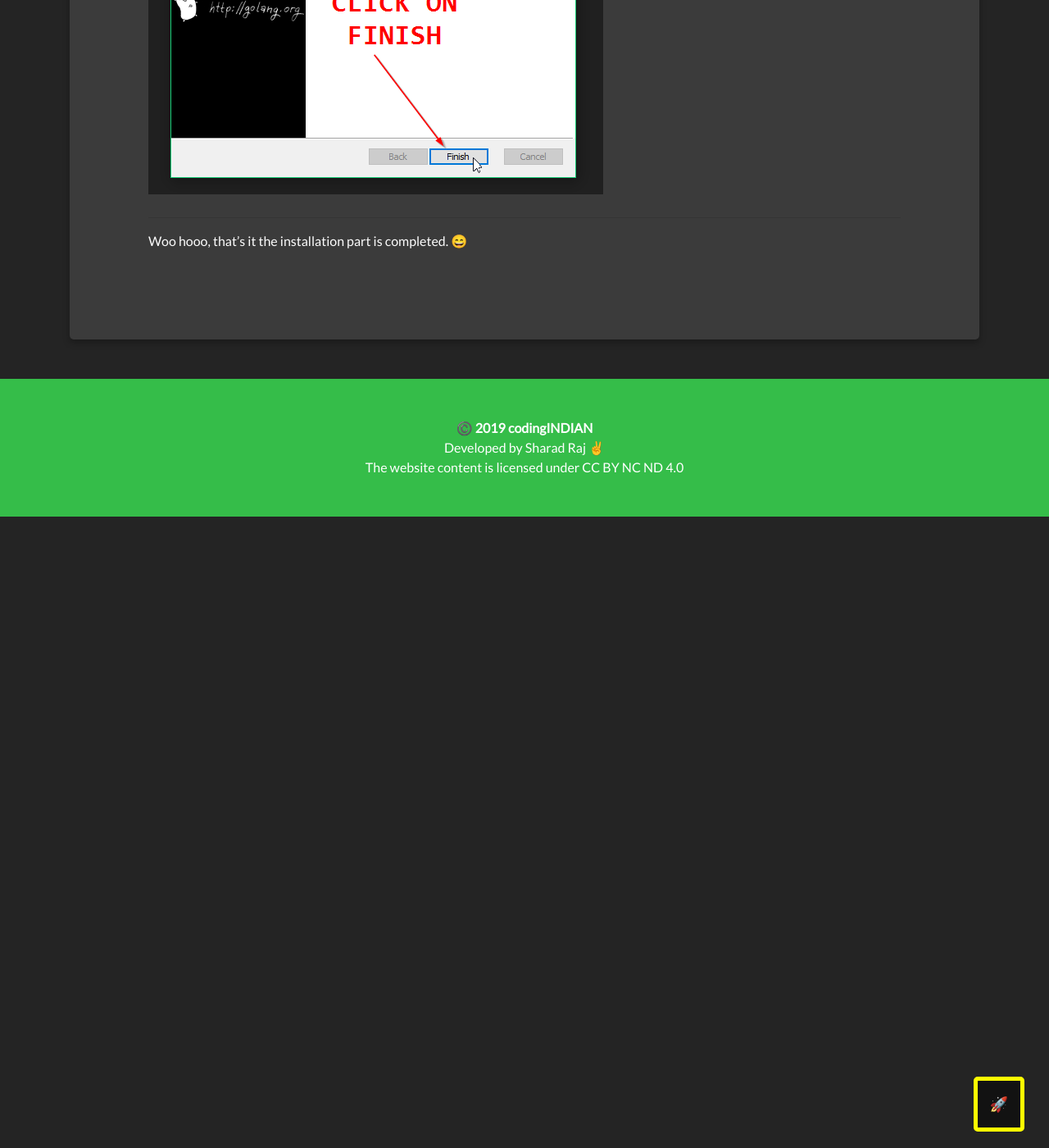
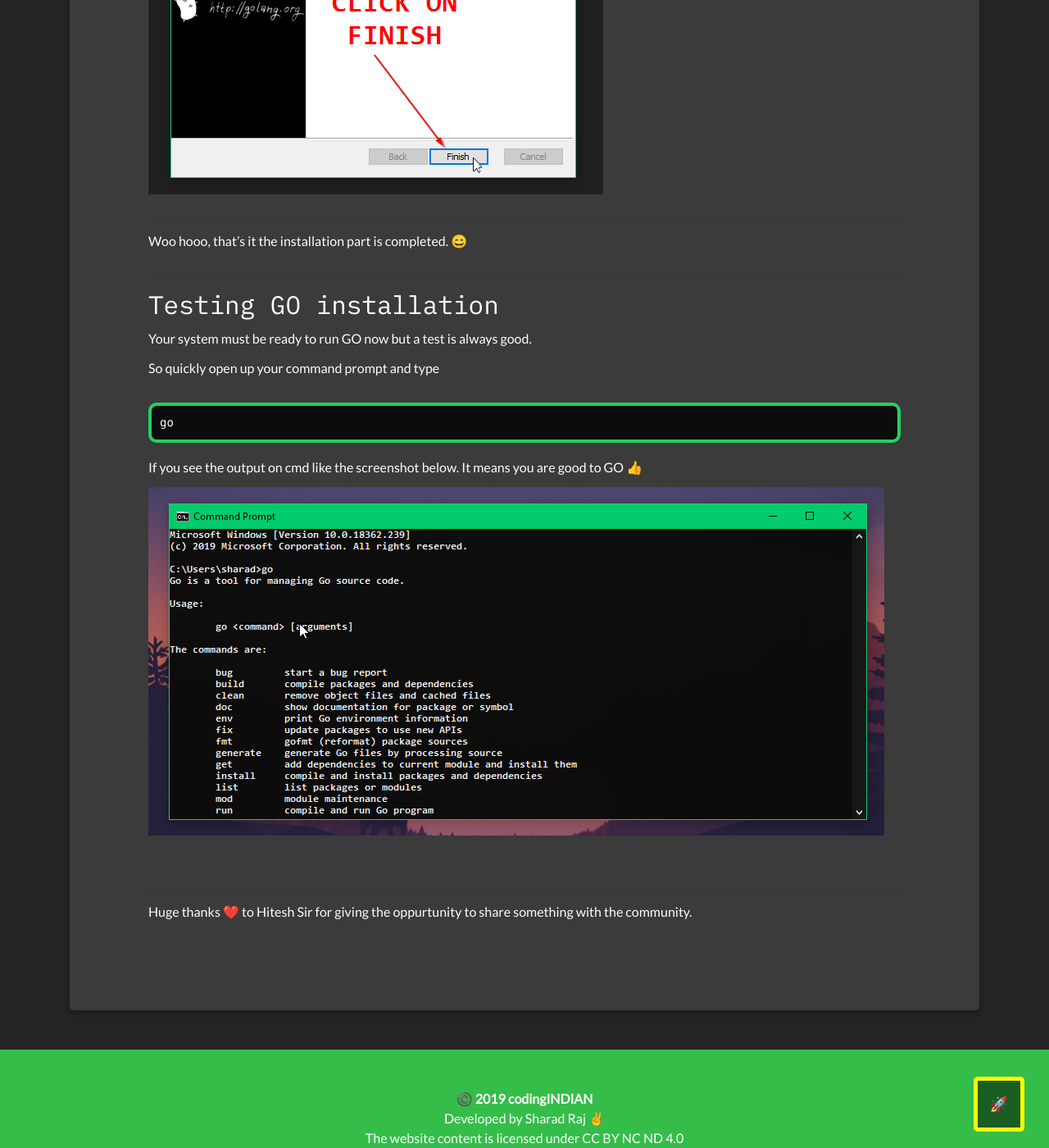
Before and after one commit to sharadcodes/sharadcodes.github.io, a Jekyll site: the page built from _posts/2019-11-13-what-is-golang-and-how-to-install-it.md, in a window 1280 px wide and 1400 px high, scrolled down 5530 px. Shown: the whole window at 82% size. Built offline with Jekyll 4.4.1, drawn with Linux system fonts in a browser that asks for light colours; emoji names are drawn with the system emoji font.

Commit message:
Update Post “2019-11-13-what-is-golang-and-how-to-install-it”

````diff
--- a/_posts/2019-11-13-what-is-golang-and-how-to-install-it.md
+++ b/_posts/2019-11-13-what-is-golang-and-how-to-install-it.md
@@ -109,3 +109,25 @@
 - - -
 
 Woo hooo, that's it the installation part is completed. :smile:
+
+- - -
+
+## Testing GO installation
+
+Your system must be ready to run GO now but a test is always good.
+
+So quickly open up your command prompt and type
+
+```bash
+go
+```
+
+If you see the output on cmd like the screenshot below. It means you are good to GO :thumbsup:
+
+![](/assets/uploads/wingo9.png)
+
+![]()
+
+- - -
+
+Huge thanks  :heart: to Hitesh Sir for giving the oppurtunity to share something with the community.
````
